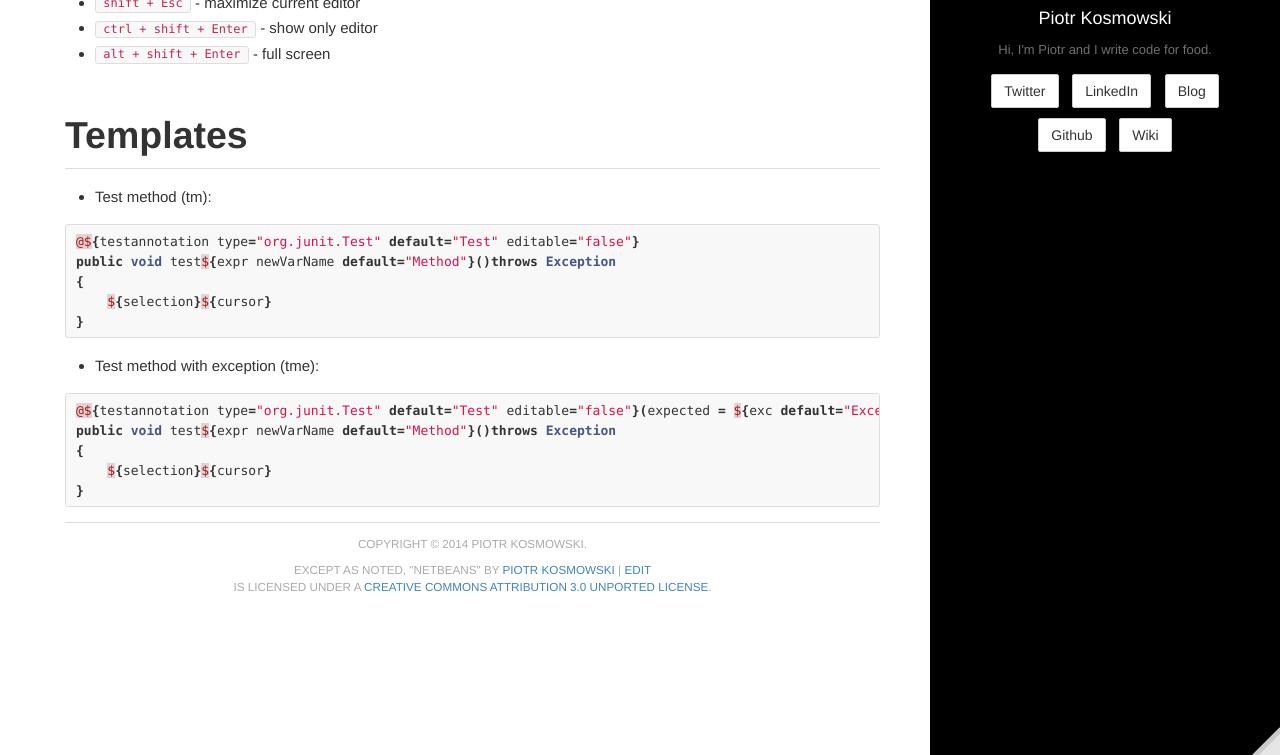
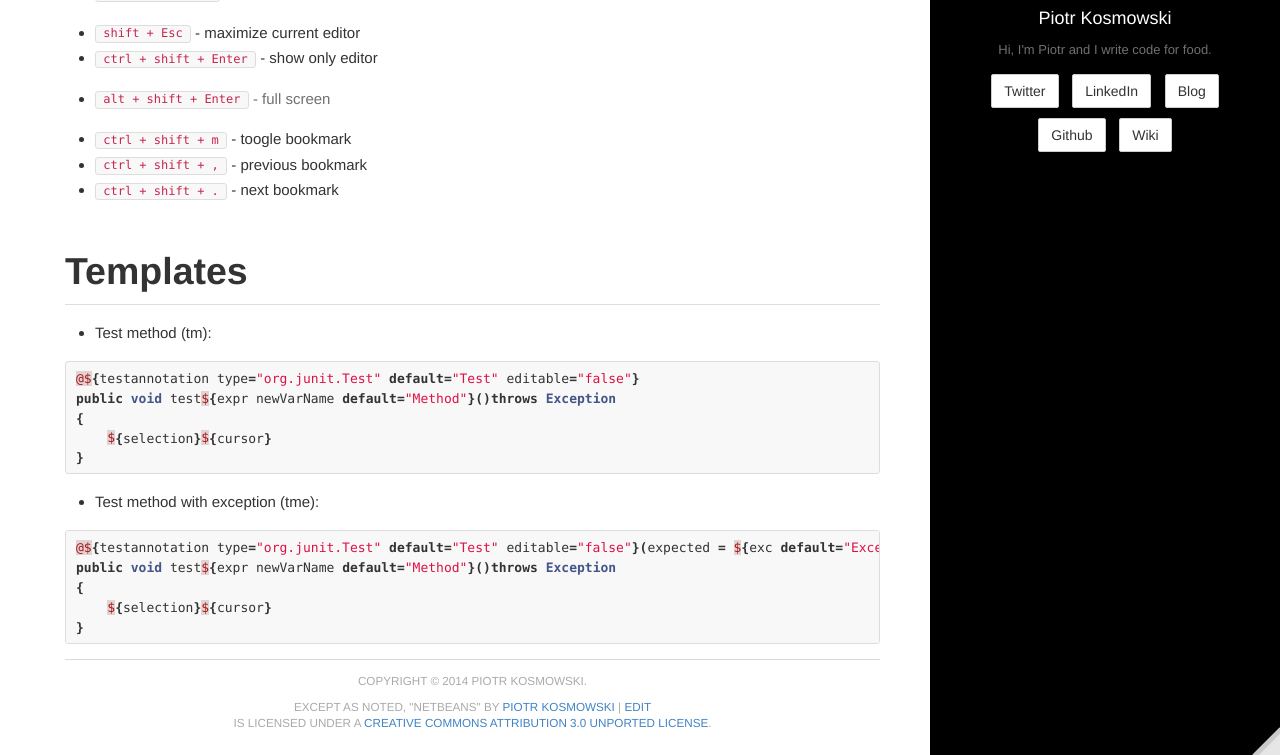
Before and after one commit to kospiotr/kospiotr.github.io, a Jekyll site: the page built from wiki/netbeans.md, in a window 1280 px wide and 1034 px high, cut to the strip 279-1034 px from the top of the window. Built offline with Jekyll 4.4.1, drawn with Linux system fonts in a browser that asks for light colours; Markdown is read by kramdown in place of the engine named in the settings.

Commit message:
Update netbeans.md

```diff
--- a/wiki/netbeans.md
+++ b/wiki/netbeans.md
@@ -12,9 +12,14 @@ editurl: wiki/netbeans.md
 * `ctrl + shift + u` - create test for given class
 * `ctrl + shift + r` - rectangular selection
 * `alt + shift + .` - select around
+
 * `shift + Esc` - maximize current editor
 * `ctrl + shift + Enter` - show only editor
 * `alt + shift + Enter` - full screen
+
+* `ctrl + shift + m` - toogle bookmark
+* `ctrl + shift + ,` - previous bookmark
+* `ctrl + shift + .` - next bookmark
 
 # Templates
 * Test method (tm):
```
